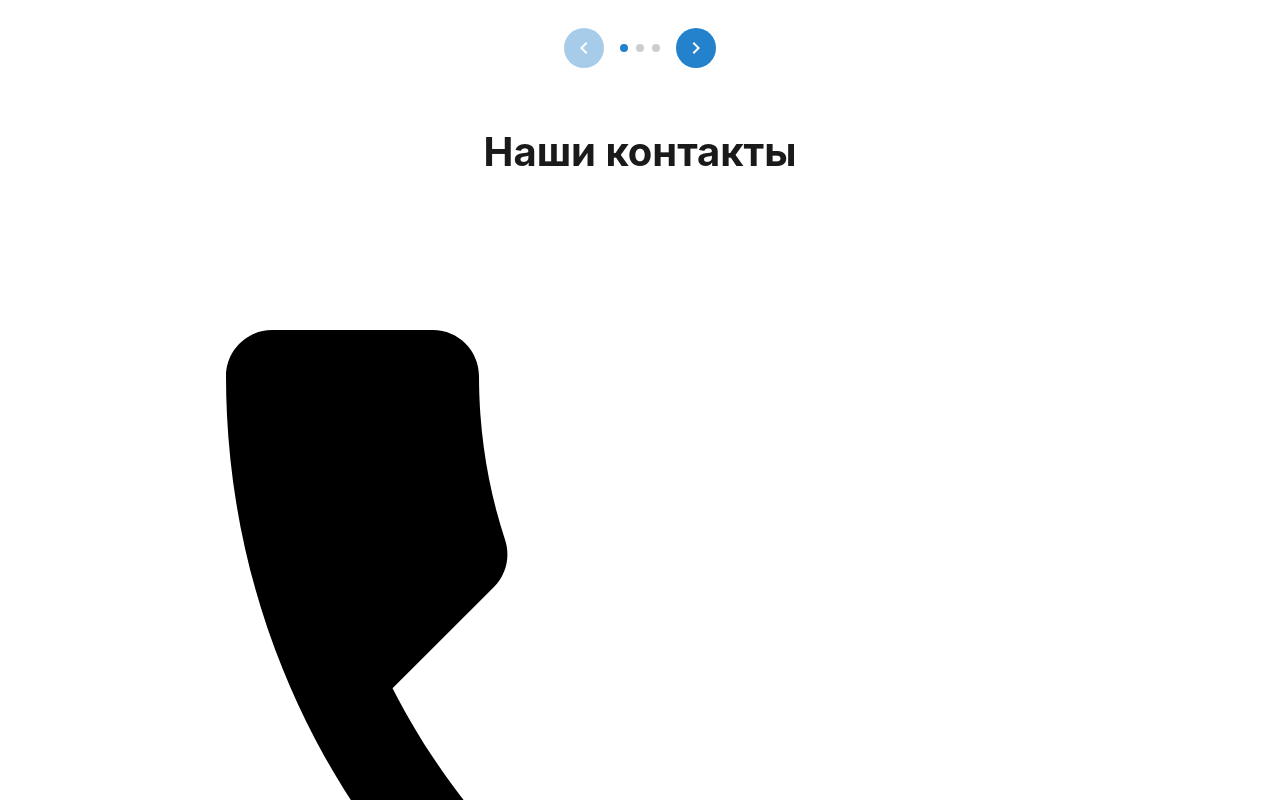
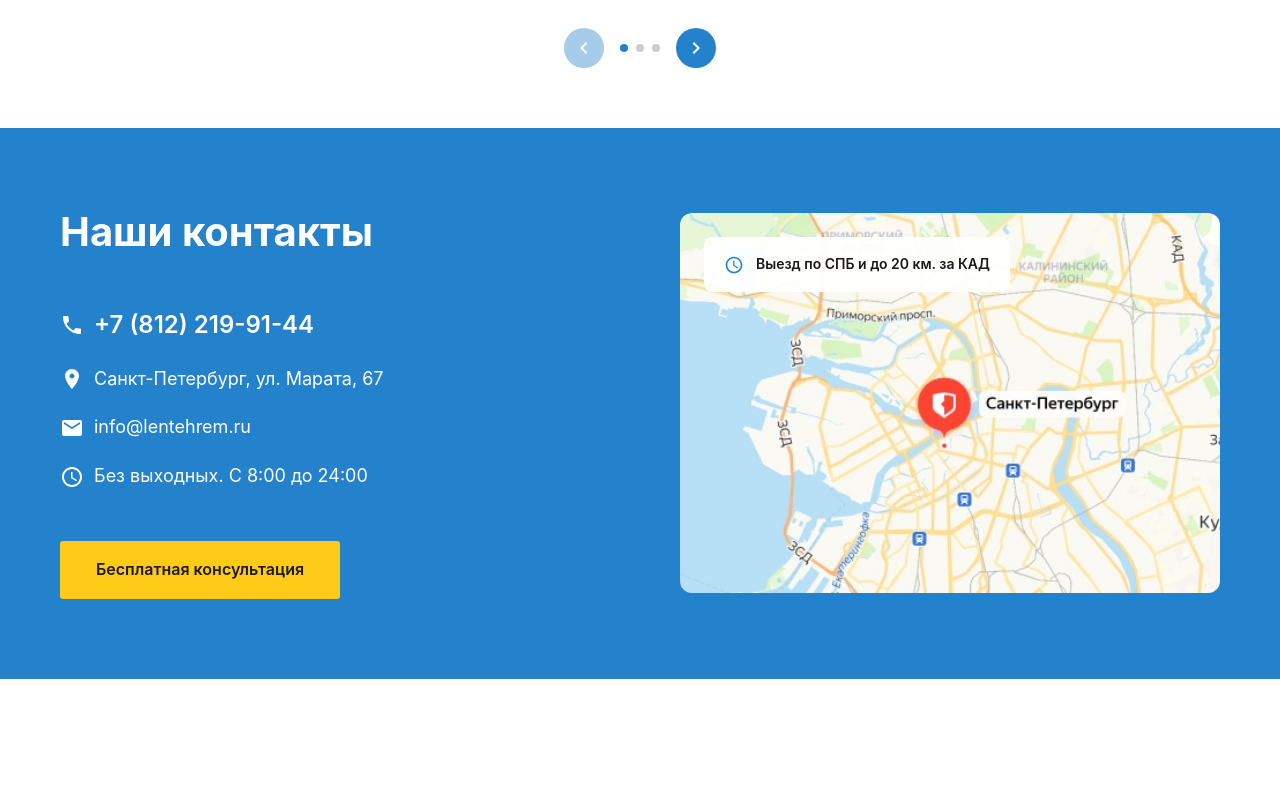
Before and after one commit to AndreyTsibin/spb-hot-line, a plain HTML site: page index.html in a window 1280 px wide. Shown: the part 4920-5720 px from the top of the page. After the commit the page ends 5599 px from the top, so only its background shows below. Drawn offline with Linux system fonts and the light colour scheme.

Commit message:
Стилизовать секцию Contact согласно референсу
- Создать синий фон с двухколоночной сеткой
- Реализовать контактную информацию слева с иконками
- Добавить карту СПБ справа с информационной панелью
- Настроить hover-эффекты и анимации для интерактивности
- Использовать CSS-переменные из base.css для согласованности

🤖 Generated with [Claude Code](https://claude.ai/code)

Co-Authored-By: Claude <noreply@anthropic.com>

```diff
--- a/css/contact.css
+++ b/css/contact.css
@@ -11,7 +11,7 @@
 - Цвета: var(--color-section-bg), var(--color-text-white)
 - Изображения: var(--image-contact-map)
 - Кнопки: .contact__cta-button (базовые стили)
-- Контейнеры: .contact__container
+- Контейнеры: .contact__container (базовые стили)
 - Иконки: .contact__icon (базовые стили)
 - Ссылки: базовые стили для a[href^="tel:"], a[href^="mailto:"]
   * Телефон +7 (812) 219-91-44
@@ -24,10 +24,150 @@
   * Интерактивная карта
 - Адаптивная верстка
 
-Классы БЭМ:
-.contact - основной блок
-.contact__info - левая часть
-.contact__map - правая часть
-.contact__item - один контакт
+*/
 
-*/
+/* ===========================================
+   СЕКЦИЯ КОНТАКТОВ
+   =========================================== */
+
+.contact {
+    background-color: var(--color-section-bg);
+    padding: 80px 0;
+    color: var(--color-text-white);
+}
+
+.contact__container {
+    max-width: 1200px;
+    margin: 0 auto;
+    padding: 0 20px;
+    display: grid;
+    grid-template-columns: 1fr 1fr;
+    gap: 80px;
+    align-items: center;
+}
+
+/* Левая часть - контактная информация */
+.contact__info {
+    display: flex;
+    flex-direction: column;
+}
+
+.contact__title {
+    text-align: left;
+    color: var(--color-text-white);
+    margin: 0 0 50px 0;
+}
+
+.contact__details {
+    display: flex;
+    flex-direction: column;
+    gap: 20px;
+    margin-bottom: 50px;
+}
+
+.contact__item {
+    display: flex;
+    align-items: center;
+    gap: 10px;
+}
+
+.contact__icon {
+    width: 24px;
+    height: 24px;
+    fill: var(--color-text-white);
+    flex-shrink: 0;
+}
+
+.contact__phone {
+    font-size: 24px;
+    font-weight: 600;
+    color: var(--color-text-white);
+    text-decoration: none;
+    transition: opacity 0.3s ease;
+}
+
+.contact__phone:hover {
+    opacity: 0.8;
+}
+
+.contact__address,
+.contact__hours {
+    font-size: 18px;
+    font-weight: 400;
+    color: var(--color-text-white);
+}
+
+.contact__email {
+    font-size: 18px;
+    font-weight: 400;
+    color: var(--color-text-white);
+    text-decoration: none;
+    transition: opacity 0.3s ease;
+}
+
+.contact__email:hover {
+    opacity: 0.8;
+}
+
+.contact__cta-button {
+    background-color: var(--color-main-button);
+    color: var(--color-text-primary);
+    padding: 16px 32px;
+    border-radius: var(--button-border-radius);
+    font-size: 16px;
+    font-weight: 600;
+    text-decoration: none;
+    text-align: center;
+    transition: background-color 0.3s ease, transform 0.3s ease;
+    max-width: 280px;
+}
+
+.contact__cta-button:hover {
+    background-color: var(--color-main-button-hover);
+    transform: translateY(-2px);
+}
+
+/* Правая часть - карта */
+.contact__map {
+    position: relative;
+}
+
+.contact__map-info {
+    position: absolute;
+    top: 24px;
+    left: 24px;
+    z-index: 10;
+    background-color: rgba(255, 255, 255, 0.95);
+    border-radius: 8px;
+    padding: 16px 20px;
+    display: flex;
+    align-items: center;
+    gap: 12px;
+}
+
+.contact__map-icon {
+    width: 20px;
+    height: 20px;
+    fill: var(--color-section-bg);
+    flex-shrink: 0;
+}
+
+.contact__map-text {
+    font-size: 14px;
+    font-weight: 600;
+    color: var(--color-text-primary);
+}
+
+.contact__map-container {
+    width: 100%;
+    height: 380px;
+    border-radius: 12px;
+    overflow: hidden;
+    background-size: cover;
+    background-position: center;
+    background-repeat: no-repeat;
+}
+
+.contact__map-image {
+    background-image: var(--image-contact-map);
+}
```
